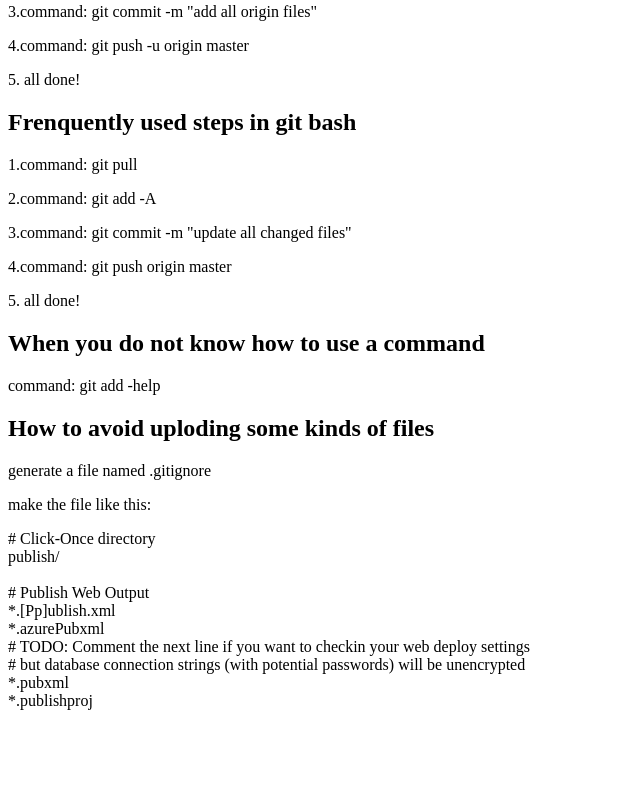
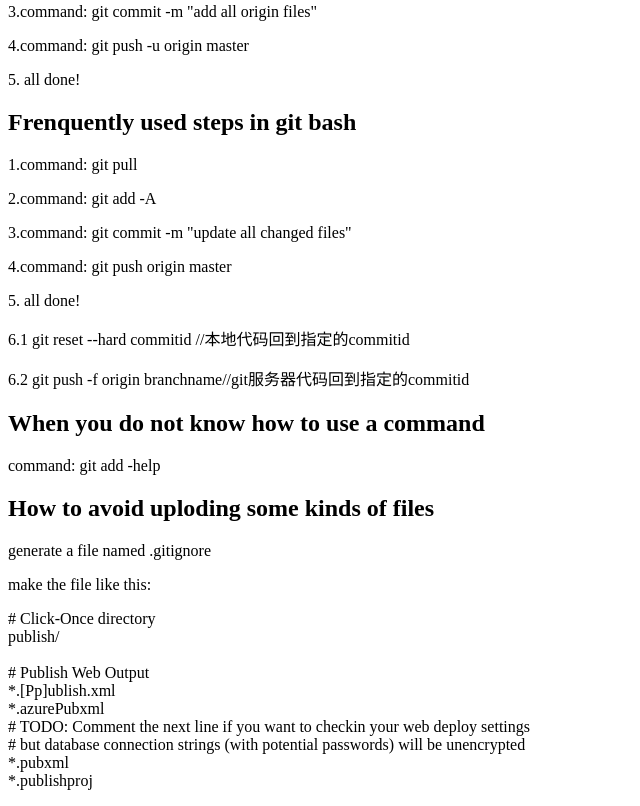
Before and after one commit to hhwangS27/hhwangS27.github.io, a plain HTML site: page editthissiteanywhere.html in a window 1280 px wide. Shown: the part 815-1621 px from the top of the page, without its empty margins (0-640 px from the left). Before the commit the page ends 1541 px from the top, so only its background shows below. Drawn offline with Linux system fonts and the light colour scheme.

Commit message:
Update editthissiteanywhere.html

```diff
--- a/editthissiteanywhere.html
+++ b/editthissiteanywhere.html
@@ -42,6 +42,8 @@
     <p>3.command: git commit -m "update all changed files"</p>
     <p>4.command: git push origin master</p>
     <p>5. all done!</p>
+    <p>6.1 git reset --hard commitid  //本地代码回到指定的commitid</p>
+    <p>6.2 git push -f origin branchname//git服务器代码回到指定的commitid</p>
 
     <h2>When you do not know how to use a command</h2>
     <p>command: git add -help</p>
@@ -62,6 +64,7 @@
         *.publishproj
     </p>
 
+
 </body>
 
 </html>
```
